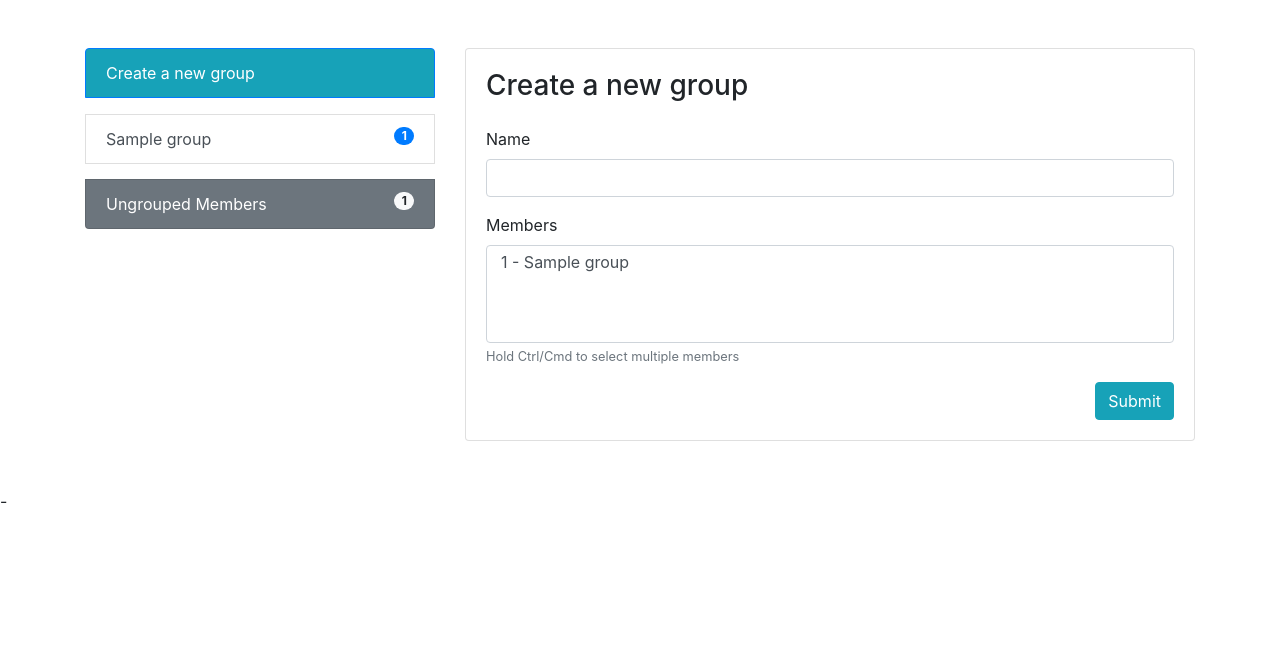
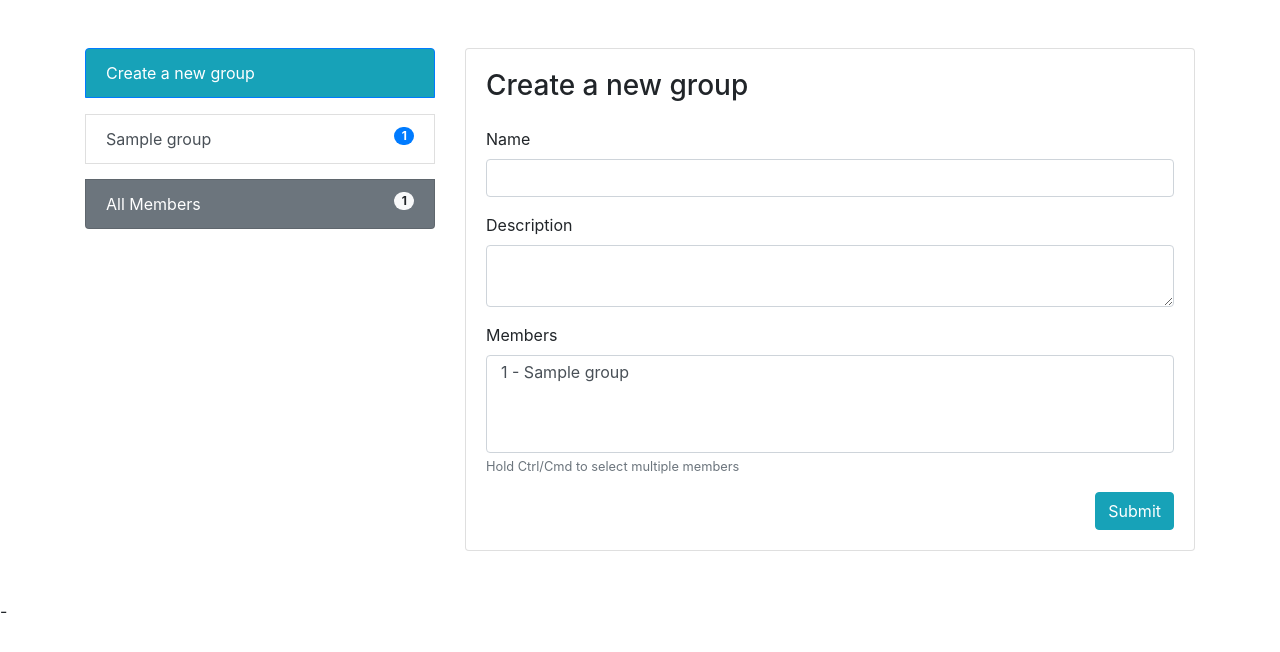
Before and after one commit to OpenHumans/oh-proj-management, a Django app: template project_admin/templates/project_admin/members.html in a window 1280 px wide, after a click on "Create a new group". Shown: the part 56-708 px from the top of the page. Run offline with Django 3.2, Linux system fonts and the light colour scheme; the template is opened without the code that fills it: most values are stand-ins (such as "Sample title", 1, 10 or a date in 2020); some libraries are stand-ins or nearby versions.

Commit message:
Changes after review
* One member can now be part of multiple groups
* Added description field to ProjectGroup
* Allowed editing of group name and description

```diff
--- a/oh_proj_management/urls.py
+++ b/oh_proj_management/urls.py
@@ -2,17 +2,20 @@ from django.urls import path
 from django.contrib import admin
 from django.contrib.auth.decorators import login_required
 
-from project_admin.views import HomeView, MembersView, LoginView, LogoutView,\
-    create_group, delete_group, add_members, remove_member
+from project_admin.views import HomeView, MembersView, LoginView, LogoutView, \
+    create_group, update_group, delete_group, add_members, remove_member
 
 urlpatterns = [
     path('admin/', admin.site.urls),
-    path('', login_required(HomeView.as_view(), login_url='login/'), name='home'),
+    path('', login_required(HomeView.as_view(), login_url='login/'),
+         name='home'),
     path('members/', MembersView.as_view(), name='members'),
     path('login/', LoginView.as_view(), name='login'),
     path('logout/', LogoutView.as_view(), name='logout'),
     path('create_group/', create_group, name='create_group'),
+    path('update_group/<int:group_pk>', update_group, name='update_group'),
     path('delete_group/<int:group_pk>/', delete_group, name='delete_group'),
     path('add_members/', add_members, name='add_members'),
-    path('remove_member/<int:member_id>/', remove_member, name='remove_member')
+    path('remove_member/<int:group_id>/<int:member_id>/', remove_member,
+         name='remove_member')
 ]
--- a/project_admin/models.py
+++ b/project_admin/models.py
@@ -30,6 +30,7 @@ class Project(models.Model):
 
 class ProjectGroup(models.Model):
     name = models.CharField(max_length=50)
+    description = models.TextField(default='')
     project = models.ForeignKey(Project, on_delete=models.CASCADE)
 
 
@@ -38,8 +39,7 @@ class ProjectMember(models.Model):
     username = models.CharField(max_length=50, null=True)
     date_joined = models.DateTimeField()
     project = models.ForeignKey(Project, on_delete=models.CASCADE)
-    group = models.ForeignKey(ProjectGroup, null=True,
-                              on_delete=models.SET_NULL)
+    groups = models.ManyToManyField(ProjectGroup)
 
 
 class File(models.Model):
--- /dev/null
+++ b/project_admin/templates/project_admin/member_card.html
@@ -0,0 +1,70 @@
+<div class="card">
+  <div class="card-body">
+    <section>
+      <h5 class="card-title">Data Shared</h5>
+      {% if member.file_set.all|length > 0 %}
+        <table class="table table-hover">
+          <thead>
+          <tr>
+            <th style="width: 60%">Name</th>
+            <th style="width: 20%">Source</th>
+            <th style="width: 20%">Action</th>
+          </tr>
+          </thead>
+          <tbody>
+          {% for file in member.file_set.all %}
+            <tr>
+              <td>{{ file.basename }}</td>
+              <td>{{ file.source }}</td>
+              <td>
+                <a class="btn btn-sm bg-white border border-success text-success" href="{{ file.download_url }}">
+                  Download
+                </a>
+              </td>
+            </tr>
+          {% endfor %}
+          </tbody>
+        </table>
+      {% else %}
+        <div class="row">
+          <div class="w-100 text-center">
+            <p>This user has not shared any files yet</p>
+          </div>
+        </div>
+      {% endif %}
+    </section>
+    <section>
+      <h5 class="card-title">Groups</h5>
+      {% if member.groups.all|length > 0 %}
+        <table class="table table-hover">
+          <thead>
+          <tr>
+            <th width="30%">Name</th>
+            <th width="60%">Description</th>
+            <th width="10%">Action</th>
+          </tr>
+          </thead>
+          <tbody>
+          {% for group in member.groups.all %}
+            <tr>
+              <td>{{ group.name }}</td>
+              <td>{{ group.description|linebreaks }}</td>
+              <td>
+                <a class="btn btn-sm bg-white border border-danger text-danger" href="{% url 'remove_member' group.id member.id %}">
+                  Remove from group
+                </a>
+              </td>
+            </tr>
+          {% endfor %}
+          </tbody>
+        </table>
+      {% else %}
+        <div class="row">
+          <div class="w-100 text-center">
+            <p>This user is not part of any groups yet</p>
+          </div>
+        </div>
+      {% endif %}
+    </section>
+  </div>
+</div>
--- a/project_admin/templates/project_admin/members.html
+++ b/project_admin/templates/project_admin/members.html
@@ -19,10 +19,10 @@
           </a>
         {% endfor %}
 
-        <a class="list-group-item list-group-item-action bg-secondary text-white mt-3" data-toggle="list" href="#ungrouped" role="tab">
-          Ungrouped Members
+        <a class="list-group-item list-group-item-action bg-secondary text-white mt-3" data-toggle="list" href="#all_members" role="tab">
+          All Members
           <span class="badge badge-light badge-pill float-right">
-            {{ ungrouped | length }}
+            {{ members | length }}
           </span>
         </a>
       </div>
@@ -40,15 +40,24 @@
               <form action="{% url 'create_group' %}" method="post">
                 {% csrf_token %}
                 <div class="form-group">
-                  <label for="group_name">Name</label>
-                  <input type="text" class="form-control" name="group_name" id="group_name" required>
+                  <label for="new_group_name">Name</label>
+                  <input type="text" class="form-control" name="new_group_name" id="new_group_name" required>
+                </div>
+                <div class="form-group">
+                  <label for="new_group_description">Description</label>
+                  <textarea class="form-control" name="new_group_description" id="new_group_description" required></textarea>
                 </div>
                 <div class="form-group">
                   <label for="selected_members">Members</label>
                   <select class="custom-select" name="selected_members" id="selected_members" multiple>
                     {% for member in members %}
                       <option value={{ member.id }}>
-                        {% firstof member.username member.id %} - {% firstof member.group.name 'Ungrouped' %}
+                        {% firstof member.username member.id %}
+                        {% if member.groups.all|length > 0 %} - {% endif %}
+                        {% for group in member.groups.all %}
+                          {% if not forloop.first %}, {% endif %}
+                          {{ group.name }}
+                        {% endfor %}
                       </option>
                     {% endfor %}
                   </select>
@@ -64,63 +73,45 @@
           <div id="{{ group.pk }}_info" class="tab-pane" role="tabpanel">
             <div class="card">
               <div class="card-body">
-                <h3 class="card-title mb-4">
-                  {{ group.name }}
-                </h3>
+                <form action="{% url 'update_group' group.pk %}" method="post">
+                  {% csrf_token %}
+                  <div class="card-title row mb-4">
+                    <div class="col-8">
+                      <h4 class="group_{{ group.pk }}_info collapse show">{{ group.name }}</h4>
+                      <input type="text" class="form-control-lg w-100 group_{{ group.pk }}_info collapse" name="group_{{ group.pk }}_name" value="{{ group.name }}" required>
+                    </div>
+                    <div class="col-4">
+                      <div class="float-right">
+                        <a data-target=".group_{{ group.pk }}_info" data-toggle="collapse" href="#" class="w-100 btn bg-white border border-info text-info">
+                          Edit
+                        </a>
+                        <button type="submit" class="w-100 my-2 group_{{ group.pk }}_info collapse btn bg-white border border-success text-success">
+                          Save
+                        </button>
+                      </div>
+                    </div>
+                  </div>
+                  <div>
+                    <div class="group_{{ group.pk }}_info collapse show">{{ group.description|linebreaks }}</div>
+                    <textarea class="form-control group_{{ group.pk }}_info collapse" name="group_{{ group.pk }}_description" required>{{ group.description }}</textarea>
+                  </div>
+                </form>
+                <h4 class="mt-4 mb-3">Members</h4>
                 <div class="list-group">
                   {% for member in group.projectmember_set.all %}
                     <div class="mb-3">
                       <a class="list-group-item bg-info text-white" data-toggle="collapse"
-                         href="#{{ member.id }}_info" role="button">
+                         href="#{{ member.id }}_info_{{ group.pk }}" role="button">
                         <h5>{% firstof member.username member.id %}</h5>
                       </a>
-                      <div class="collapse" id="{{ member.id }}_info">
-                        <div class="card">
-                          <div class="card-body">
-                            <section>
-                              <h5 class="card-title">Data Shared</h5>
-                              {% if member.file_set.all|length > 0 %}
-                                <table class="table table-hover">
-                                  <thead>
-                                  <tr>
-                                    <th style="width: 60%">Name</th>
-                                    <th style="width: 20%">Source</th>
-                                    <th style="width: 20%">URL</th>
-                                  </tr>
-                                  </thead>
-                                  <tbody>
-                                  {% for file in member.file_set.all %}
-                                    <tr>
-                                      <td>{{ file.basename }}</td>
-                                      <td>{{ file.source }}</td>
-                                      <td>
-                                        <a href="{{ file.download_url }}">Download</a>
-                                      </td>
-                                    </tr>
-                                  {% endfor %}
-                                  </tbody>
-                                </table>
-                              {% else %}
-                                <div class="row">
-                                  <div class="w-100 text-center">
-                                    <span>This user has not shared any files yet</span>
-                                  </div>
-                                </div>
-                              {% endif %}
-                            </section>
-                            <section class="text-center">
-                              <a class="btn btn-sm bg-white border border-danger text-danger" href="{% url 'remove_member' member.id %}">
-                                Remove member from group
-                              </a>
-                            </section>
-                          </div>
-                        </div>
+                      <div class="collapse" id="{{ member.id }}_info_{{ group.pk }}">
+                        {% include 'project_admin/member_card.html' with member=member %}
                       </div>
                     </div>
                   {% endfor %}
 
                   <!-- Add member to group -->
-                  <div class="mb-1">
+                  <div class="mt-4 mb-1">
                     <a class="list-group-item border border-info text-info text-right" data-toggle="collapse"
                        href="#addmember_to_{{ group.pk }}" role="button">
                       Add members to group
@@ -135,10 +126,18 @@
                               <label for="selected_members">Members</label>
                               <select class="custom-select" name="selected_members" id="selected_members" multiple>
                                 {% for member in members %}
-                                  {% if member.group != group %}
-                                    <option value={{ member.id }}>
-                                      {% firstof member.username member.id %} - {% firstof member.group.name 'Ungrouped' %}
-                                    </option>
+                                  {% if group in member.groups.all %}
+                                  {% else %}
+                                    {% if member.group != group %}
+                                      <option value={{ member.id }}>
+                                        {% firstof member.username member.id %}
+                                        {% if member.groups.all|length > 0 %} - {% endif %}
+                                        {% for group in member.groups.all %}
+                                          {% if not forloop.first %}, {% endif %}
+                                          {{ group.name }}
+                                        {% endfor %}
+                                      </option>
+                                    {% endif %}
                                   {% endif %}
                                 {% endfor %}
                               </select>
@@ -168,56 +167,22 @@
           </div>
         {% endfor %}
 
-        <div id="ungrouped" class="tab-pane" role="tabpanel">
+        <div id="all_members" class="tab-pane" role="tabpanel">
           <div class="card">
             <div class="card-body">
               <h3 class="card-title mb-4">
-                Ungrouped Members
+                All Members
               </h3>
-              {% if ungrouped.all|length > 0 %}
+              {% if members.all|length > 0 %}
                 <div class="list-group">
-                  {% for member in ungrouped.all %}
+                  {% for member in members.all %}
                     <div class="mb-3">
                       <a class="list-group-item bg-info text-white" data-toggle="collapse"
-                         href="#{{ member.id }}_info" role="button">
+                         href="#{{ member.id }}_info_all" role="button">
                         <h5>{% firstof member.username member.id %}</h5>
                       </a>
-                      <div class="collapse" id="{{ member.id }}_info">
-                        <div class="card">
-                          <div class="card-body">
-                            <section>
-                              <h5 class="card-title">Data Shared</h5>
-                              {% if member.file_set.all|length > 0 %}
-                                <table class="table table-hover">
-                                  <thead>
-                                  <tr>
-                                    <th style="width: 60%">Name</th>
-                                    <th style="width: 20%">Source</th>
-                                    <th style="width: 20%">URL</th>
-                                  </tr>
-                                  </thead>
-                                  <tbody>
-                                  {% for file in member.file_set.all %}
-                                    <tr>
-                                      <td>{{ file.basename }}</td>
-                                      <td>{{ file.source }}</td>
-                                      <td>
-                                        <a href="{{ file.download_url }}">Download</a>
-                                      </td>
-                                    </tr>
-                                  {% endfor %}
-                                  </tbody>
-                                </table>
-                              {% else %}
-                                <div class="row">
-                                  <div class="w-100 text-center">
-                                    <p>This user has not shared any files yet</p>
-                                  </div>
-                                </div>
-                              {% endif %}
-                            </section>
-                          </div>
-                        </div>
+                      <div class="collapse" id="{{ member.id }}_info_all">
+                        {% include 'project_admin/member_card.html' with member=member %}
                       </div>
                     </div>
                   {% endfor %}
@@ -225,7 +190,7 @@
               {% else %}
                 <div class="row">
                   <div class="w-100 text-center">
-                    <span>There are no ungrouped members</span>
+                    <span>There are no members in this project yet</span>
                   </div>
                 </div>
               {% endif %}
```
Also changed, not shown: project_admin/views.py (+36 -21 lines), project_admin/migrations/0008_auto_20180320_2350.py (added).
